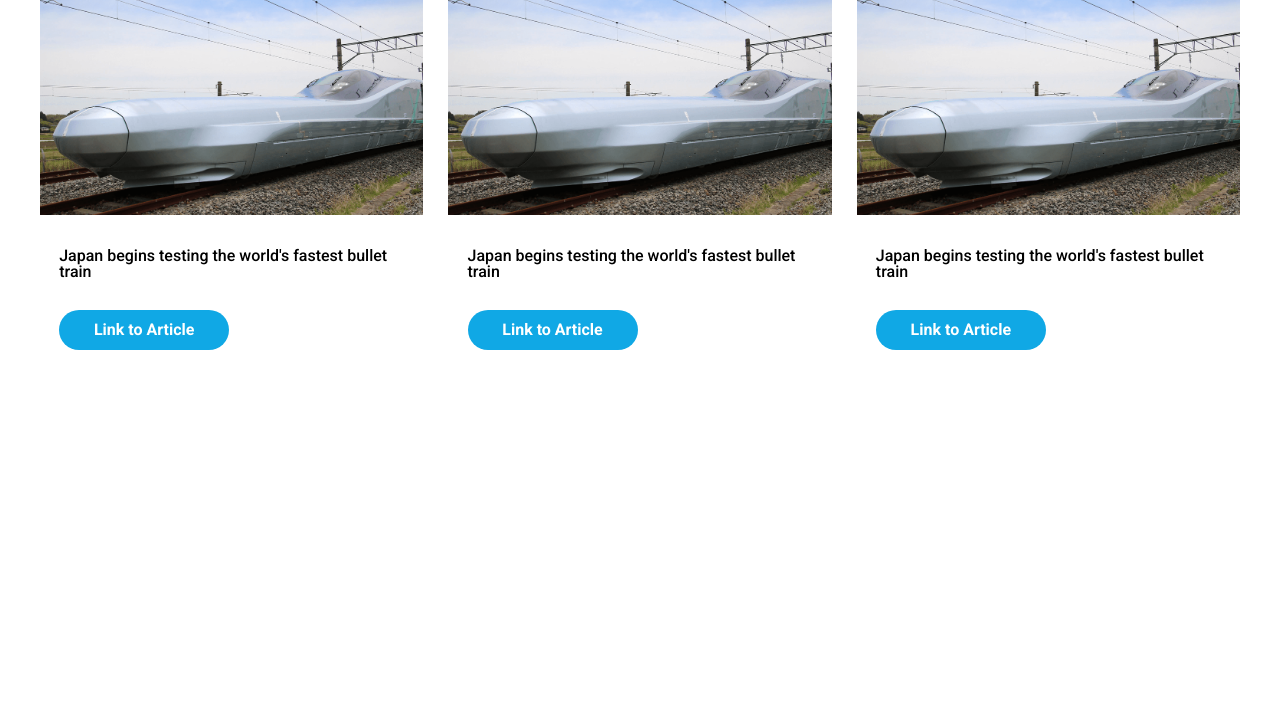
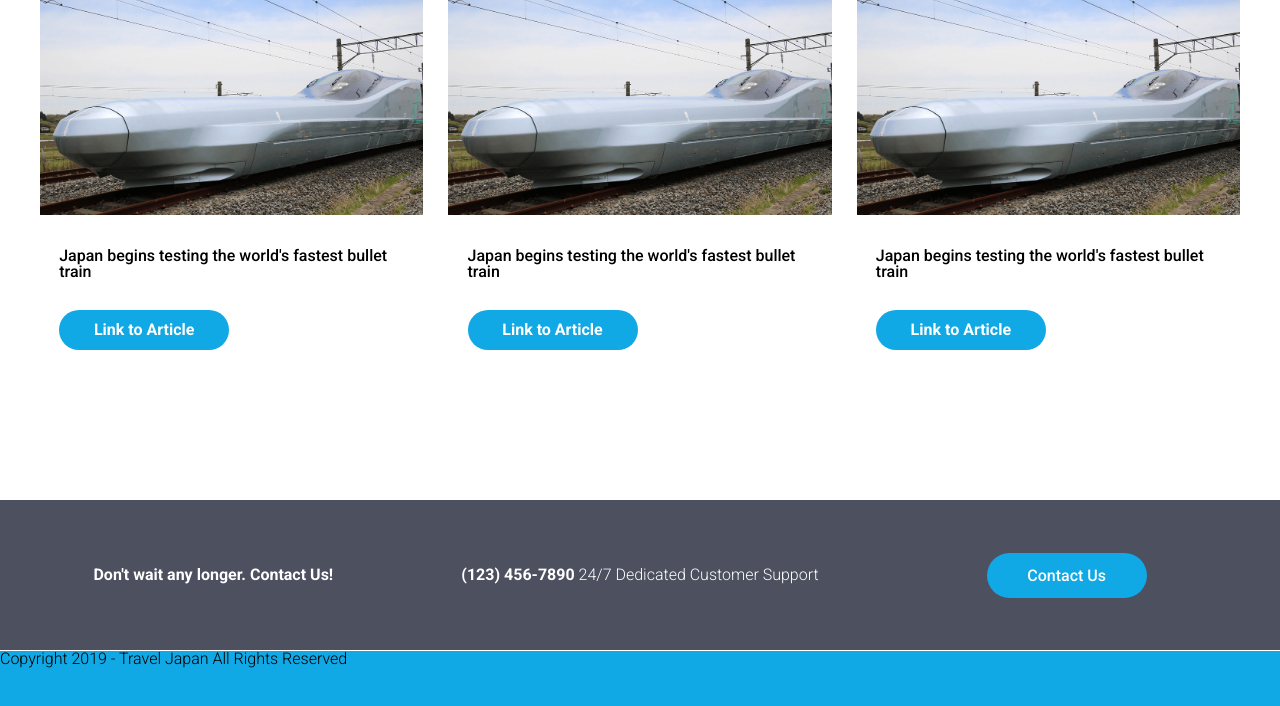
Before and after one commit to tbone1020/Stripe-ecommerce-site, an Angular app: page / in a window 1280 px wide. Shown: the part 3787-4493 px from the top of the page. Before the commit the page ends 4287 px from the top, so only its background shows below. Built offline with nearby package versions, Linux system fonts and the light colour scheme.

Commit message:
Added contact section and started footer

```diff
--- a/src/app/app.component.html
+++ b/src/app/app.component.html
@@ -5,4 +5,6 @@
   <app-special-offers></app-special-offers>
   <app-second-hero></app-second-hero>
   <app-news></app-news>
+  <app-contact-us></app-contact-us>
+  <app-footer></app-footer>
 </main>
--- a/src/app/app.module.ts
+++ b/src/app/app.module.ts
@@ -21,6 +21,8 @@ import { TextComponent } from './we-are-tj/text/text.component';
 import { OfferComponent } from './special-offers/offer/offer.component';
 import { SecondHeroComponent } from './second-hero/second-hero.component';
 import { NewsSourceComponent } from './news/news-source/news-source.component';
+import { ContactUsComponent } from './contact-us/contact-us.component';
+import { CopyrightComponent } from './footer/copyright/copyright.component';
 
 
 @NgModule({
@@ -43,7 +45,9 @@ import { NewsSourceComponent } from './news/news-source/news-source.component';
     WeAreTjComponent,
     TextComponent,
     OfferComponent,
-    NewsSourceComponent
+    NewsSourceComponent,
+    ContactUsComponent,
+    CopyrightComponent
   ],
   imports: [
     BrowserModule
--- /dev/null
+++ b/src/app/contact-us/contact-us.component.css
@@ -0,0 +1,30 @@
+.contact-us {
+  background: #4c505f;
+  height: 150px;
+  display: grid;
+  grid-template-columns: repeat(3, 1fr);
+  text-align: center;
+}
+
+.contact-us__header,
+.contact-us__phone-text,
+.contact-us__link {
+  color: white;
+  align-self: center;
+}
+.contact-us__link {
+  background: #10a8e5;
+  -webkit-border-radius: 45px;
+  border-radius: 45px;
+  text-decoration: none;
+  display: block;
+  width: 160px;
+  margin: auto;
+  height: 45px;
+  font-weight: 500;
+  line-height: 45px;
+}
+.contact-us__header,
+.contact-us__phone {
+  font-weight: bold;
+}
--- /dev/null
+++ b/src/app/contact-us/contact-us.component.html
@@ -0,0 +1,7 @@
+<section id="contact-us" class="contact-us">
+  <h3 class="contact-us__header">Don't wait any longer. Contact Us!</h3>
+  <h3 class="contact-us__phone-text">
+    <span class="contact-us__phone">(123) 456-7890</span> 24/7 Dedicated Customer Support
+  </h3>
+  <a href="" class="contact-us__link">Contact Us</a>
+</section>
--- /dev/null
+++ b/src/app/contact-us/contact-us.component.ts
@@ -0,0 +1,15 @@
+import { Component, OnInit } from '@angular/core';
+
+@Component({
+  selector: 'app-contact-us',
+  templateUrl: './contact-us.component.html',
+  styleUrls: ['./contact-us.component.css']
+})
+export class ContactUsComponent implements OnInit {
+
+  constructor() { }
+
+  ngOnInit() {
+  }
+
+}
--- /dev/null
+++ b/src/app/footer/copyright/copyright.component.css
@@ -0,0 +1,3 @@
+.footer__copyright {
+  border-top: 1px solid white;
+}
--- /dev/null
+++ b/src/app/footer/copyright/copyright.component.html
@@ -0,0 +1,3 @@
+<div class="footer__copyright">
+  <p class="footer__copy-right-text">Copyright 2019 - Travel Japan All Rights Reserved</p>
+</div>
--- /dev/null
+++ b/src/app/footer/copyright/copyright.component.ts
@@ -0,0 +1,15 @@
+import { Component, OnInit } from '@angular/core';
+
+@Component({
+  selector: 'app-copyright',
+  templateUrl: './copyright.component.html',
+  styleUrls: ['./copyright.component.css']
+})
+export class CopyrightComponent implements OnInit {
+
+  constructor() { }
+
+  ngOnInit() {
+  }
+
+}
--- a/src/app/footer/footer.component.css
+++ b/src/app/footer/footer.component.css
@@ -0,0 +1,4 @@
+footer {
+  background: #10a8e5;
+  height: 500px;
+}
--- a/src/app/footer/footer.component.html
+++ b/src/app/footer/footer.component.html
@@ -1,3 +1,5 @@
-<p>
-  footer works!
-</p>
+<footer id="footer" class="footer">
+
+
+  <app-copyright></app-copyright>
+</footer>
```
Also changed, not shown: 2 other files (tests, documents, lock files or other folders).
